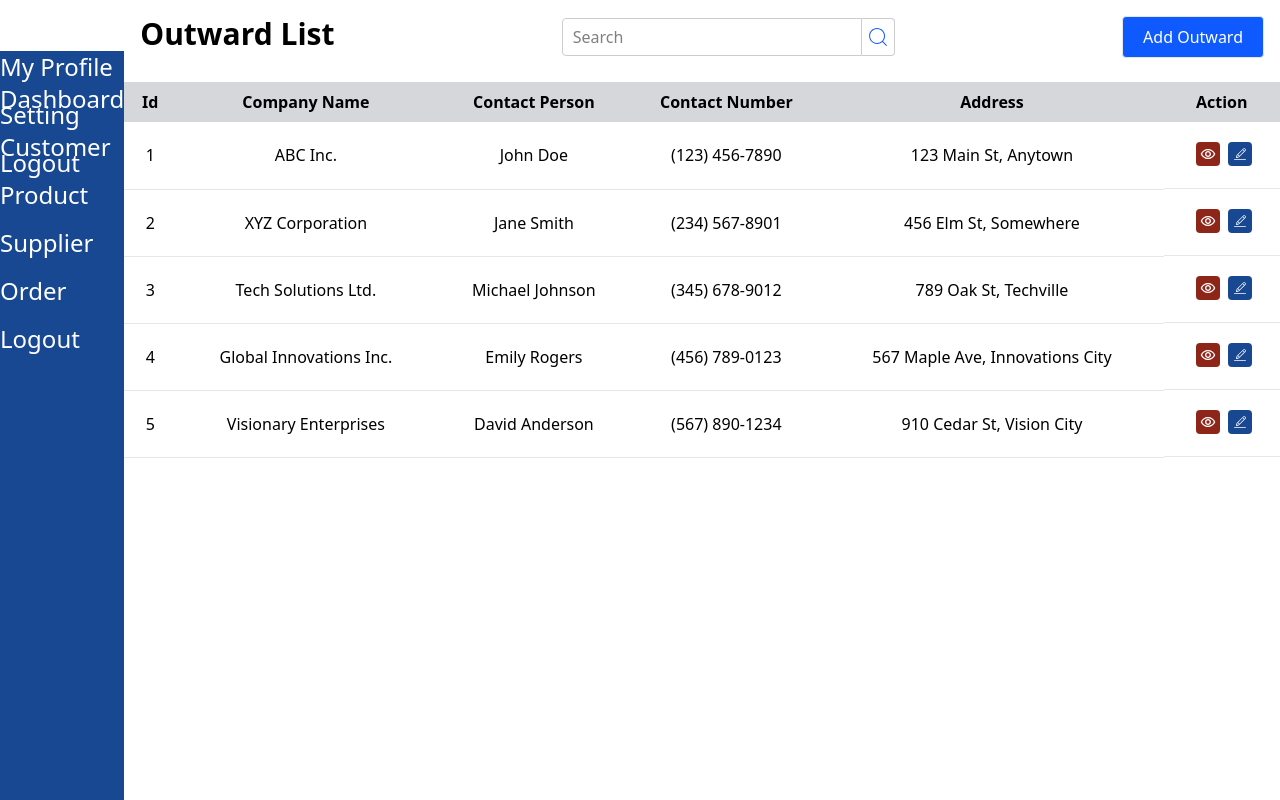
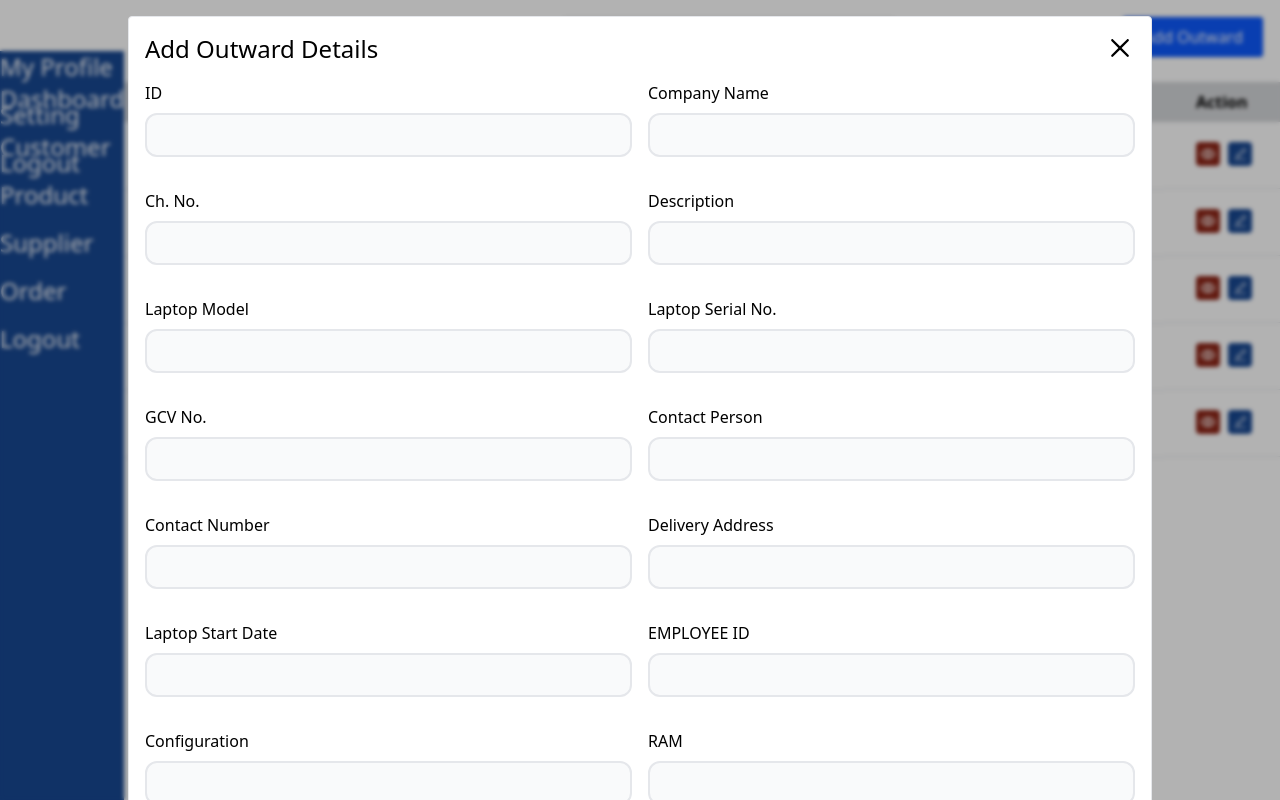
Before and after one commit to Kashishjangid/IMS, a Next.js app: page /dashboard/outward in a window 1280 px wide. Both pictures are taken after typing "Sample" into the empty fields and a click on the button "Add Outward". Built offline with nearby package versions, Linux system fonts and the light colour scheme.

Commit message:
outward updates

```diff
--- /dev/null
+++ b/src/Components/AddOutward.jsx
@@ -0,0 +1,104 @@
+"use client"
+import React, { useState } from 'react'
+import { RxCross2 } from "react-icons/rx";
+
+const AddOutward = ({hiddenaddoutward,sendDataToParent,fieldName}) => {
+
+    const [inputData, setInputData] = useState(Array(fieldName.length).fill(''));
+
+
+    const handleInputChange = (event, index) => {
+        const newInputData = [...inputData];
+        newInputData[index] = event.target.value;
+        setInputData(newInputData);
+    };
+    const fun=(e)=>{
+        e.preventDefault();
+        const formData = {};
+        fieldName.forEach((field, index) => {
+            formData[field] = inputData[index];
+        });
+        // setInputData("")
+        console.log(formData);
+        setInputData(Array(fieldName.length).fill(''))
+
+
+    }
+
+
+    const handleAddOutwardDetailstoggle = (e) => {
+        e.preventDefault();
+        sendDataToParent(true);
+    };
+
+    return (
+        <div>
+            <div
+                className={`absolute flex-grow   top-0 left-[50%] -translate-x-[50%]  ${hiddenaddoutward ? "hidden" : "flex"
+                    }    bg-black/30 backdrop-blur-[2px] md:pt-4 pt-24 h-full max-md:pt-20 max-md:pb-0 overflow-auto w-full z-20`}
+            >
+                <div className="w-full sm:p-0 h-full flex flex-col items-center jus overflow-auto md:pb-20 z-20">
+                    <div className="border bg-white p-4 rounded w-[80%] ">
+                        <div className="space-y-2">
+                            <div className="flex justify-between text-2xl">
+                                <h1>Add Outward Details</h1>
+                                <RxCross2 size={30}
+                                onClick={handleAddOutwardDetailstoggle}
+                                className="cursor-pointer" />
+                            </div>
+
+
+                        </div>
+
+                        <form className=" space-y-4 ">
+                            <div>
+                                <div className="grid sm:grid-cols-2 gap-4">
+                                    {fieldName
+                                    .filter((ele,index)=>index<fieldName.length-1)
+                                    .map((ele, index) => (
+                                        <div className="  md:gap-2 mt-4 space-y-6 md:space-y-0 overflow-hidden">
+                                            <div className="space-y-2">
+                                                <span>{ele}</span>
+
+                                                <input
+                                                    type="text"
+                                                    value={inputData[index]}
+                                                    onChange={(event) => handleInputChange(event, index)}
+
+
+                                                    className="border-2  outline-[#1D4ED8]  bg-[#F9FAFB] w-full  p-2 rounded-xl"
+
+                                                />
+
+
+                                            </div>
+                                        </div>
+
+                                    ))}
+                                </div>
+
+                            </div>
+                            <div className={`flex  *:rounded-xl justify-end gap-4 *:py-2 *:px-5 `}>
+                                <button className="bg-[#1D4ED8] hover:bg-blue-600   text-white" onClick={(e)=>fun(e)}>
+                                    Add Outward
+                                </button>
+                                <button
+                                    className="bg-red-400 hover:bg-red-500   text-white"
+                                    onClick={handleAddOutwardDetailstoggle}
+                                >
+                                    Cancel
+                                </button>
+                            </div>
+                        </form>
+
+
+
+                    </div>
+                </div>
+
+            </div>
+        </div>
+    )
+}
+
+export default AddOutward
--- a/src/app/dashboard/outward/page.jsx
+++ b/src/app/dashboard/outward/page.jsx
@@ -12,7 +12,8 @@ import { MdOutlineRemoveRedEye } from "react-icons/md";
 
 import Select from "react-select";
 import CreatableSelect from 'react-select/creatable';
-import AddProductNew from "@/Components/AddProductNew";
+// import AddProductNew from "@/Components/AddProductNew";
+import AddOutward from "@/Components/AddOutward";
 
 const options = [
     { value: "Dell", label: "Dell" },
@@ -26,7 +27,7 @@ const options = [
 
 const Page = () => {
 
-    const data =[
+    const [outward, setOutward] =useState([
         {
           "ID":1,
           "Company Name": "ABC Inc.",
@@ -142,11 +143,12 @@ const Page = () => {
           "Employee Code If Req.": "EMP005",
           "DOCKET NO": "DOC005"
         }
-      ]
+      ])
+
       const fieldSet = new Set();
 
 // Iterate through each object in the data array and collect keys
-data.forEach((obj) => {
+outward.forEach((obj) => {
   Object.keys(obj).forEach((key) => {
     fieldSet.add(key); // Add each key to the Set (which automatically ensures uniqueness)
   });
@@ -155,7 +157,7 @@ data.forEach((obj) => {
 // Convert the Set back to an array of field names
 const fieldName = Array.from(fieldSet);
 
-console.log(fieldName);
+// console.log(fieldName);
 
 
     const router = useRouter();
@@ -262,10 +264,12 @@ console.log(fieldName);
 
     const [formData1, setFormData1] = useState({});
     const handleHidden = (index) => {
-        setFormData1(data[index]);
+        setFormData1(outward[index]);
         setHidden(false);
         setScrollFun(false);
     };
+
+    // console.log(formData1);
 
     const handleInputChangeForm = (e) => {
         e.preventDefault();
@@ -320,7 +324,7 @@ console.log(fieldName);
 
     //for add product
     const [hiddenforproduct, setHiddenForProduct] = useState(true);
-    const [hiddenaddproduct, setHiddenAddProduct] = useState(true);
+    const [hiddenaddoutward, setHiddenAddOutward] = useState(true);
     const [selectedProduct, setSelectedProduct] = useState("");
     const [selectedProductData, setSelectedProductData] = useState("");
     const [selectedProductDatafornewproduct, setSelectedProductDataForNewProduct] = useState("");
@@ -383,7 +387,7 @@ console.log(fieldName);
 
     const handleAddOutward = (e) => {
         e.preventDefault();
-        setHiddenAddProduct(false);
+        setHiddenAddOutward(false);
 
         setScrollFun(false);
     };
@@ -393,7 +397,7 @@ console.log(fieldName);
     const [scrollfun, setScrollFun] = useState(true);
     const handleAddProductsDiscard = (e) => {
         e.preventDefault();
-        setHiddenAddProduct(true);
+        setHiddenAddOutward(true);
         setScrollFun(true);
         setSelectedProductData("");
         setSelectedProduct("");
@@ -456,17 +460,15 @@ console.log(fieldName);
     const [receivedData, setReceivedData] = useState('');
 //   const [handleFormHidden2, setHandleFormHidden2] = useState(false);
 
+
   const handleDataFromChild = (data) => {
-    // console.log('Received data from child:', data);
-    // setReceivedData(data);
-    if(data==="Hello")
+    if(data)
     {
-        // alert("HE")
-              setHandleFormHidden(true);
+              setHiddenAddOutward(true);
+              setScrollFun(true);
     }
 
   };
-
 
 
     return (
@@ -528,7 +530,7 @@ console.log(fieldName);
                             </tr>
                         </thead>
                         <tbody>
-                            {data.map((element, index) => (
+                            {outward.map((element, index) => (
                             <tr
                                 className="!text-center border-1 *:border-b *:p-4 hover:cursor-pointer hover:bg-gray-100"
                                 key={index}
@@ -709,18 +711,14 @@ console.log(fieldName);
                             <h1 className="text-4xl text-red-400 font-semibold">Supplier Details</h1>
                             <div className="grid md:grid-cols-2 md:gap-8 mt-4 *:space-y-2 space-y-6 md:space-y-0 ">
 
-                            {fieldName.map((fieldName, index) => (
+                            {fieldName.map((ele, index) => (
                                 <div key={index}>
-                <span>{fieldName}</span>
+                                    <span>{ele}</span>
                                     <div className="border-2 bg-white w-full p-2 rounded-xl">
-                  {formData1[fieldName]}
+                                        {formData1[ele]}
                                     </div>
                                 </div>
                             ))}
-
-
-
-
                     </div>
 
                     <div className="flex  *:rounded-xl justify-end gap-4 *:py-2 *:px-5 mt-5">
@@ -736,7 +734,7 @@ console.log(fieldName);
                 </div>
 
                     </div>
-                    {/* <AddDropDown/> */}
+                    <AddOutward hiddenaddoutward={hiddenaddoutward} fieldName={fieldName} sendDataToParent={handleDataFromChild}/>
 
 
         </>
```
Lines whose indentation alone changed are shown as unchanged.
